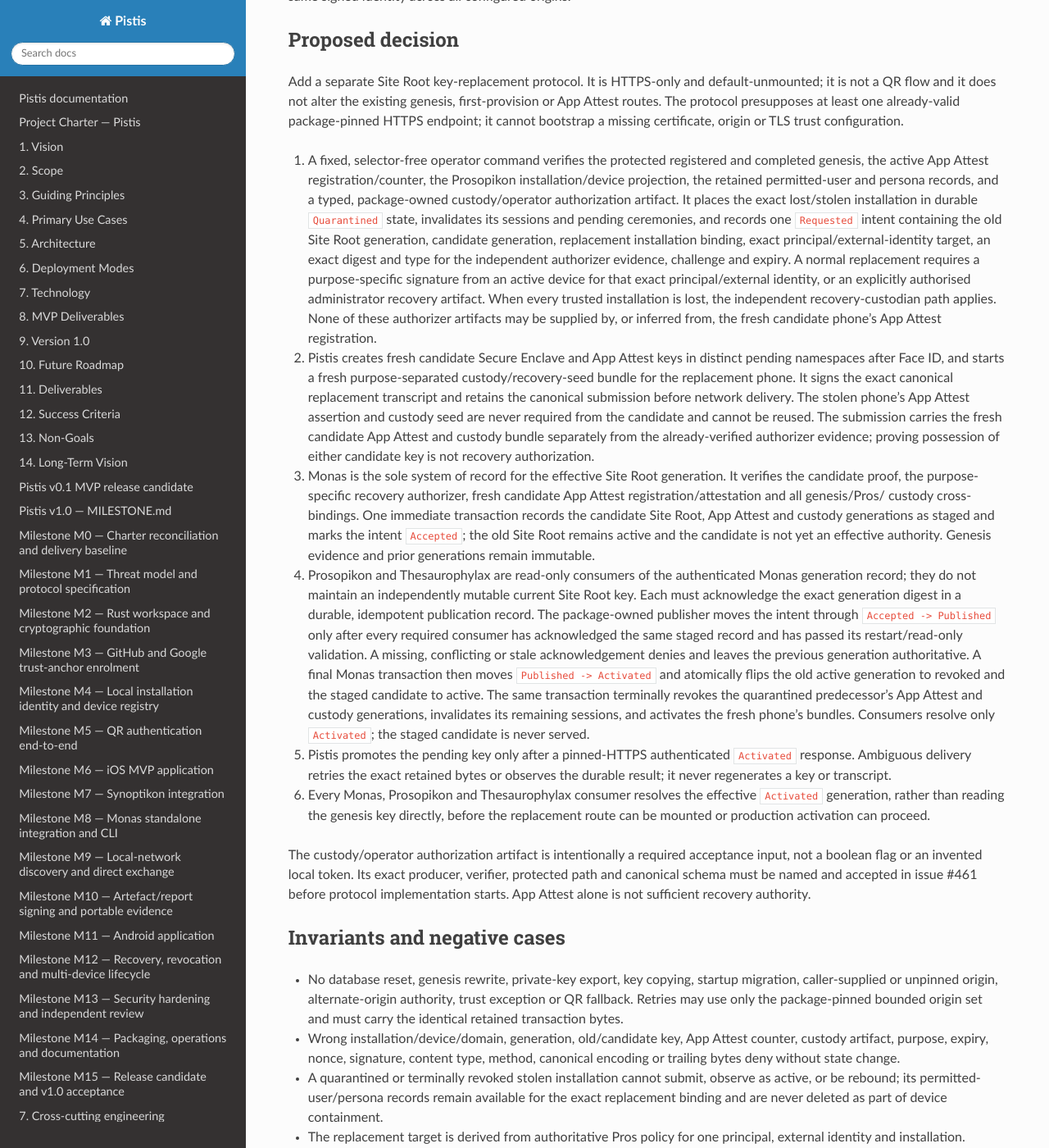
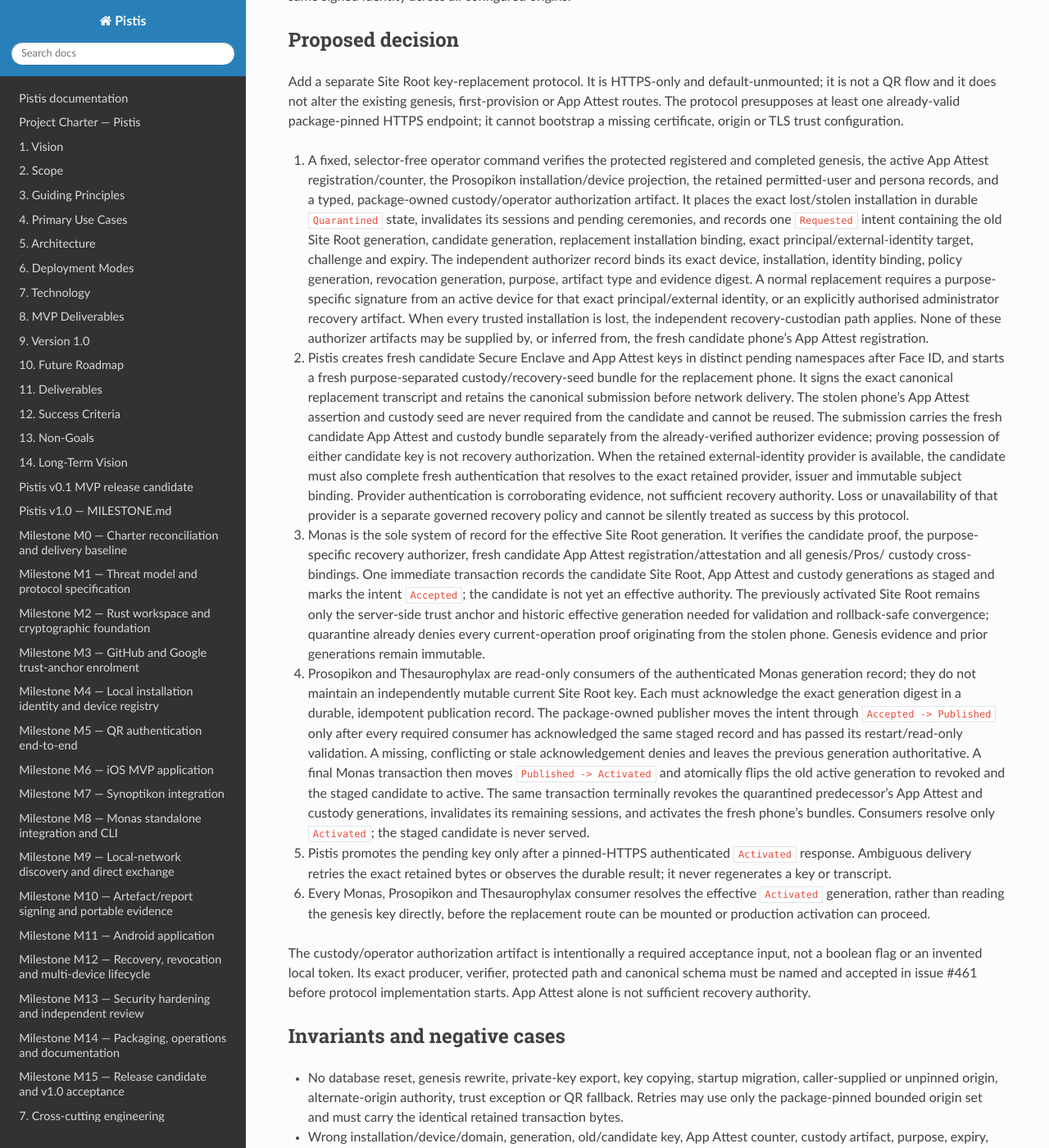
Before and after one commit to sagrudd/pistis, a Sphinx documentation site: the page built from docs/adr/0040-site-root-authority-key-replacement.md, in a window 1280 px wide and 1400 px high, scrolled down 712 px. Shown: the whole window at 82% size. Built offline with Sphinx 7.4.7 and the Read the Docs theme 3.1.0, drawn with Linux system fonts in a browser that asks for light colours; the version number could not be read and is left out; some of the changed text lies outside the part shown.

Commit message:
Tighten stolen-phone recovery bindings

```diff
--- a/docs/adr/0040-site-root-authority-key-replacement.md
+++ b/docs/adr/0040-site-root-authority-key-replacement.md
@@ -48,14 +48,15 @@ missing certificate, origin or TLS trust configuration.
    `Quarantined` state, invalidates its sessions and pending ceremonies, and
    records one `Requested` intent containing the old Site Root generation,
    candidate generation, replacement installation binding, exact
-   principal/external-identity target, an exact digest and type for the
-   independent authorizer evidence, challenge and expiry. A normal replacement
-   requires a purpose-specific signature from an active device for that exact
-   principal/external identity, or an explicitly authorised administrator
-   recovery artifact. When every trusted installation is lost, the independent
-   recovery-custodian path applies. None of these authorizer artifacts may be
-   supplied by, or inferred from, the fresh candidate phone's App Attest
-   registration.
+   principal/external-identity target, challenge and expiry. The independent
+   authorizer record binds its exact device, installation, identity binding,
+   policy generation, revocation generation, purpose, artifact type and
+   evidence digest. A normal replacement requires a purpose-specific signature
+   from an active device for that exact principal/external identity, or an
+   explicitly authorised administrator recovery artifact. When every trusted
+   installation is lost, the independent recovery-custodian path applies. None
+   of these authorizer artifacts may be supplied by, or inferred from, the
+   fresh candidate phone's App Attest registration.
 2. Pistis creates fresh candidate Secure Enclave and App Attest keys in
    distinct pending namespaces after Face ID, and starts a fresh
    purpose-separated custody/recovery-seed bundle for the replacement phone.
@@ -65,14 +66,22 @@ missing certificate, origin or TLS trust configuration.
    be reused. The submission carries the fresh candidate App Attest and custody
    bundle separately from the already-verified authorizer evidence; proving
    possession of either candidate key is not recovery authorization.
+   When the retained external-identity provider is available, the candidate
+   must also complete fresh authentication that resolves to the exact retained
+   provider, issuer and immutable subject binding. Provider authentication is
+   corroborating evidence, not sufficient recovery authority. Loss or
+   unavailability of that provider is a separate governed recovery policy and
+   cannot be silently treated as success by this protocol.
 3. Monas is the sole system of record for the effective Site Root generation.
    It verifies the candidate proof, the purpose-specific recovery authorizer,
    fresh candidate App Attest registration/attestation and all genesis/Pros/
    custody cross-bindings. One immediate transaction records the candidate
    Site Root, App Attest and custody generations as staged and marks the intent
-   `Accepted`; the old Site Root remains active and the candidate is not yet an
-   effective authority. Genesis evidence and prior generations remain
-   immutable.
+   `Accepted`; the candidate is not yet an effective authority. The previously
+   activated Site Root remains only the server-side trust anchor and historic
+   effective generation needed for validation and rollback-safe convergence;
+   quarantine already denies every current-operation proof originating from
+   the stolen phone. Genesis evidence and prior generations remain immutable.
 4. Prosopikon and Thesaurophylax are read-only consumers of the authenticated
    Monas generation record; they do not maintain an independently mutable
    current Site Root key. Each must acknowledge the exact generation digest in
@@ -120,6 +129,14 @@ is not sufficient recovery authority.
   distinct typed fields and verification paths. A candidate App Attest
   registration, Secure Enclave signature, Face ID result or custody bundle
   cannot satisfy, replace or select the recovery authorizer.
+- Authorizer verification requires exact equality for authorizer device,
+  installation, identity binding, policy generation, revocation generation,
+  recovery purpose, artifact type and evidence digest. Missing, stale,
+  substituted or cross-principal fields deny without state change.
+- When its retained provider remains available, fresh authentication must
+  resolve to the exact retained provider, issuer and immutable external subject.
+  Provider loss uses a separately accepted policy; this flow neither invents a
+  substitute provider nor permits a caller-selected external identity.
 - A fresh phone must present its own App Attest registration and custody bundle;
   the stolen phone's old assertion, Site Root key and recovery seed are never
   treated as available evidence.
@@ -131,10 +148,12 @@ is not sufficient recovery authority.
   Expiry, denial, replay and concurrent submissions settle durably. Accepted
   retry and Observe are byte/idempotent.
 - Quarantine immediately makes the stolen installation's App Attest and
-  custody evidence ineligible to authorize new work, while preserving their
+  custody evidence, Site Root signatures and every other phone-originated
+  proof ineligible to authorize current operations, while preserving their
   immutable records for rollback-safe adjudication. Before `Activated` they
-  are not terminally revoked and the previously activated Site Root generation
-  remains the effective server authority.
+  are not terminally revoked; the previously activated Site Root remains only
+  the server-side trust anchor and historic effective generation needed to
+  validate and converge the governed transition.
 - At `Activated`, old Site Root signatures deny, the predecessor App Attest and
   custody generations become terminally revoked, and the fresh candidate App
   Attest counter begins from its independently attested registration state.
```
